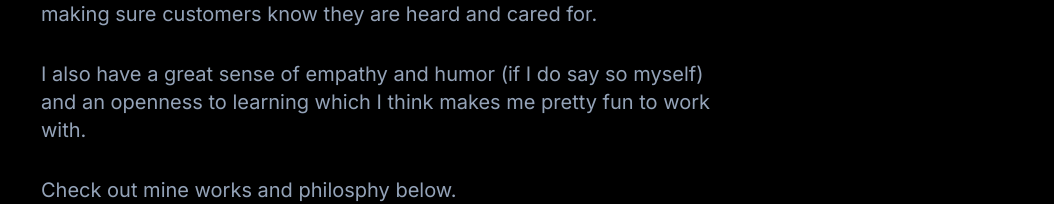
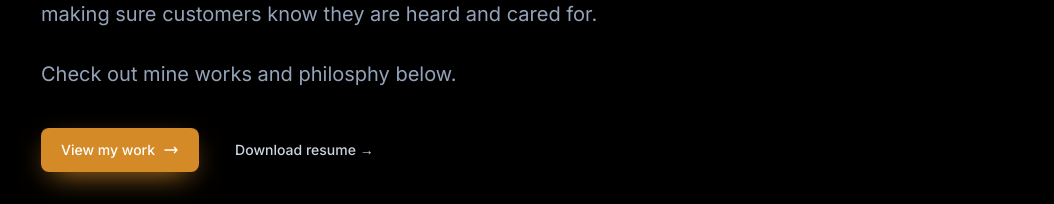
Before and after one commit to Trevorton27/personal-website, a Next.js app: page / in a window 1280 px wide. Shown: the part 556-760 px from the top of the page, without its empty margins (111-1165 px from the left). Built offline with nearby package versions, Linux system fonts and the light colour scheme; no server answers.

Commit message:
shortened intro text

```diff
--- a/src/components/HomePageClient.tsx
+++ b/src/components/HomePageClient.tsx
@@ -280,13 +280,6 @@ export function HomePageClient({ projects }: HomePageClientProps) {
           >
             I help teams ship reliable software and maintain platform integrity
             while making sure customers know they are heard and cared for.
-          </p>
-          <p
-            className={`mt-8 text-lg md:text-xl leading-relaxed max-w-2xl ${isDark ? "text-slate-400" : "text-slate-600"}`}
-          >
-            I also have a great sense of empathy and humor (if I do say so
-            myself) and an openness to learning which I think makes me pretty
-            fun to work with.
           </p>
 
           <p
```
